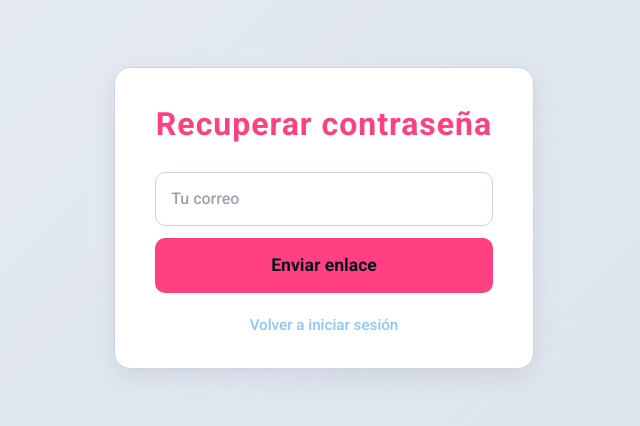
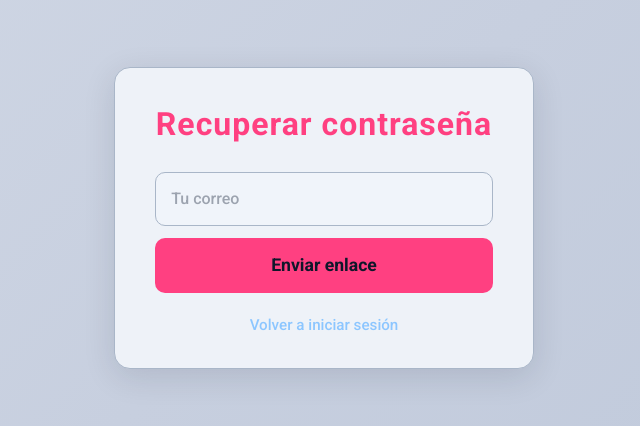
Before and after one commit to Totuyo11/itlife-frontend, a React (Create React App) app: page /reset in a window 1280 px wide. Shown: the part 182-608 px from the top of the page, without its empty margins (316-956 px from the left). Built offline with nearby package versions, Linux system fonts and the light colour scheme; no server answers.

Commit message:
cambie register

```diff
--- a/src/Register.css
+++ b/src/Register.css
@@ -833,3 +833,107 @@ body {
   background: #ffffff; color: var(--fg);
   border: 1px solid #e5e7eb; box-shadow: var(--shadow-soft);
 }
+/* ===== Light theme — “dim” (menos blanco) ===== */
+:root[data-theme="light"] {
+  /* Fondo general (azul-gris más oscuro) */
+  --bg-1: #d2d9e6;   /* antes muy claro */
+  --bg-2: #c7cfdf;
+  --bg-3: #bec8da;
+
+  /* Texto */
+  --fg:   #0f172a;
+  --fg-2: #1f2937;
+  --muted:#475569;
+
+  /* Superficies (nada puro blanco) */
+  --card:   #eef2f8;   /* tarjetas/paneles */
+  --surface:#e9eef6;   /* superficies sutiles */
+
+  /* Inputs y bordes */
+  --input-bg: #f0f4fa;
+  --border:   #a9b6c8;
+
+  --shadow-soft: 0 8px 32px rgba(15, 23, 42, 0.12);
+}
+
+:root[data-theme="light"] body {
+  color: var(--fg);
+  /* gradiente más visible, menos “lechoso” */
+  background:
+    linear-gradient(135deg, var(--bg-1), var(--bg-2), var(--bg-3));
+}
+
+/* NAVBAR (menos translúcido y con borde más marcado) */
+:root[data-theme="light"] .navbar {
+  background: rgba(238, 242, 248, 0.92); /* var(--card) con opacidad */
+  border-bottom: 1px solid #b7c3d3;
+  backdrop-filter: blur(8px);
+}
+:root[data-theme="light"] .nav-link { color: var(--fg-2); }
+:root[data-theme="light"] .nav-link:hover { color: var(--fg); background: rgba(2,6,23,.06); }
+
+/* TARJETAS / PANELES */
+:root[data-theme="light"] .form-box,
+:root[data-theme="light"] .chart-box,
+:root[data-theme="light"] .dash-card,
+:root[data-theme="light"] .mv-item,
+:root[data-theme="light"] .dwh-item,
+:root[data-theme="light"] .benefit-card {
+  background: var(--card);
+  border: 1px solid var(--border);
+  box-shadow: var(--shadow-soft);
+}
+
+/* SECCIONES GRANDES con bloque de color sutil */
+:root[data-theme="light"] .benefits,
+:root[data-theme="light"] .cta-final {
+  background: var(--surface);
+  border-top: 1px solid rgba(2,6,23,.06);
+}
+
+/* TEXTOS */
+:root[data-theme="light"] .dash-kpi-title { color: var(--fg-2); }
+:root[data-theme="light"] .dash-kpi-value { color: var(--fg); }
+:root[data-theme="light"] .dash-kpi-foot,
+:root[data-theme="light"] .dash-sec-note,
+:root[data-theme="light"] .hero-sub { color: var(--muted); }
+
+/* INPUTS (más sólidos) */
+:root[data-theme="light"] .registro-form input,
+:root[data-theme="light"] .mv-item input,
+:root[data-theme="light"] .modal-body input {
+  background: var(--input-bg);
+  border: 1px solid var(--border);
+  color: var(--fg);
+  box-shadow: inset 0 0 0 rgba(0,0,0,0);
+}
+:root[data-theme="light"] .registro-form input:focus,
+:root[data-theme="light"] .mv-item input:focus,
+:root[data-theme="light"] .modal-body input:focus {
+  border-color: #8fa0b4;
+  box-shadow: 0 0 0 3px rgba(143,160,180,.25);
+}
+
+/* HEATMAP / GRIDS */
+:root[data-theme="light"] .heat-cell {
+  background: rgba(2, 6, 23, 0.08);
+  border-color: rgba(2, 6, 23, 0.16);
+}
+
+/* ALERTAS/EMPTY */
+:root[data-theme="light"] .dash-alert {
+  background: rgba(239, 68, 68, 0.12);
+  border: 1px solid rgba(185, 28, 28, 0.45);
+  color: #7f1d1d;
+}
+:root[data-theme="light"] .dash-empty { color: var(--muted); }
+
+/* HERO (títulos más oscuros; mantenemos acento rosa) */
+:root[data-theme="light"] .hero-title { color: var(--fg); }
+:root[data-theme="light"] .hero-focus { color: var(--pink); text-shadow: none; }
+
+/* MENÚS / MOBILE */
+:root[data-theme="light"] .mobile-menu { background: rgba(238,242,248,.95); border-top: 1px solid #c2cddd; }
+:root[data-theme="light"] .mobile-link { background: var(--card); color: var(--fg); border: 1px solid #d3dbe7; }
+:root[data-theme="light"] .mobile-link:hover { background: #e6ebf4; }
+:root[data-theme="light"] .menu-panel { background: var(--card); border: 1px solid #cfd8e6; box-shadow: var(--shadow-soft); }
```
